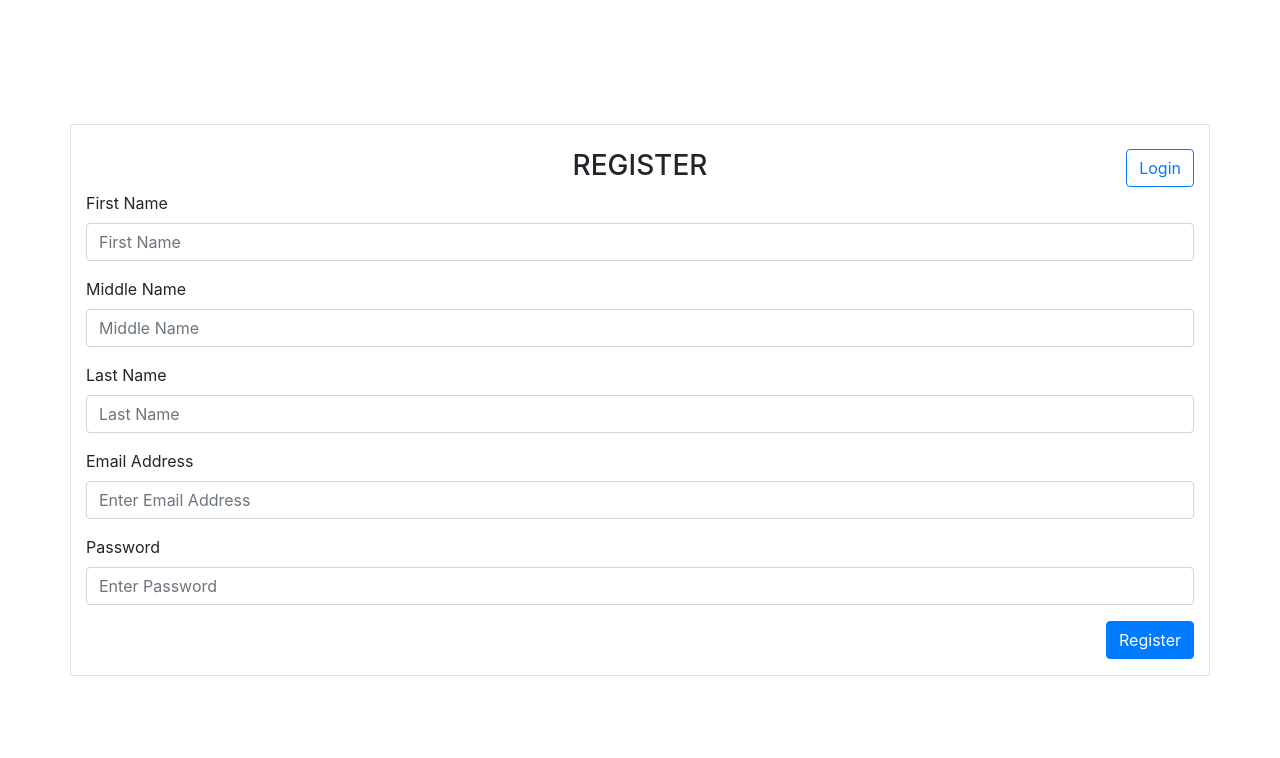
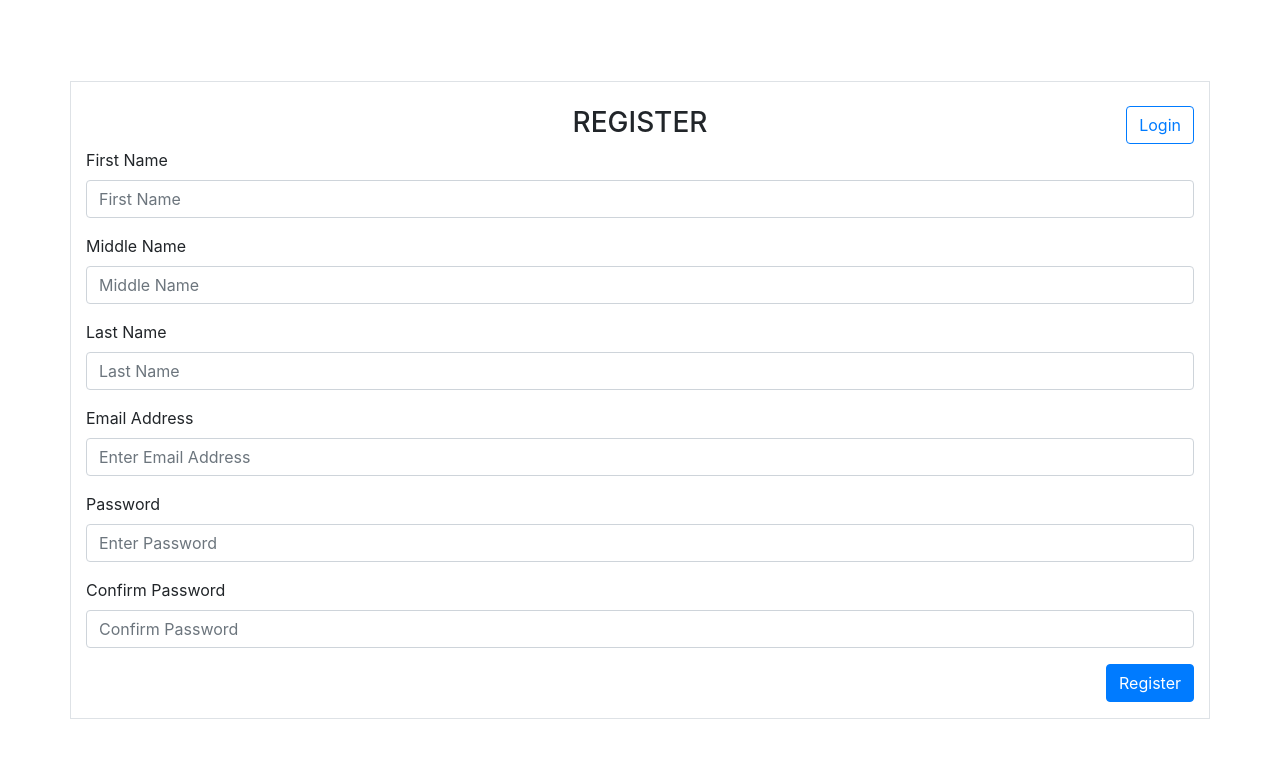
Before and after one commit to aonoexercist/todo-app-codeigniter, a CodeIgniter app: page /database/index.php/register/index in a window 1280 px wide. Shown: the top 758 px of the page. Run offline with CodeIgniter, Linux system fonts and the light colour scheme.

Commit message:
confirm password

```diff
--- a/application/controllers/Register.php
+++ b/application/controllers/Register.php
@@ -28,6 +28,7 @@ class Register extends CI_Controller {
         $this->form_validation->set_rules('user_last_name', 'Last Name', 'required|trim');
         $this->form_validation->set_rules('user_email', 'Email Address', 'required|trim|valid_email');
         $this->form_validation->set_rules('user_password', 'Password', 'required|min_length[8]');
+        $this->form_validation->set_rules('user_confirm_password', 'Password Confirmation', 'required|min_length[8]|matches[user_password]');
 
         if($this->form_validation->run())
         {
--- a/application/views/register.php
+++ b/application/views/register.php
@@ -41,6 +41,11 @@ defined('BASEPATH') OR exit('No direct script access allowed');
                 <input type="password" name="user_password" placeholder="Enter Password" class="form-control" value="<?php echo set_value('user_password'); ?>" />
                 <span class="text-danger"><?php echo form_error('user_password'); ?></span>
             </div>
+            <div class="form-group">
+                <label>Confirm Password</label>
+                <input type="password" name="user_confirm_password" placeholder="Confirm Password" class="form-control" value="<?php echo set_value('user_confirm_password'); ?>" />
+                <span class="text-danger"><?php echo form_error('user_confirm_password'); ?></span>
+            </div>
             <div class="form-group text-right">
                 <input type="submit" name="register" value="Register" class="btn btn-primary" />
             </div>
```
